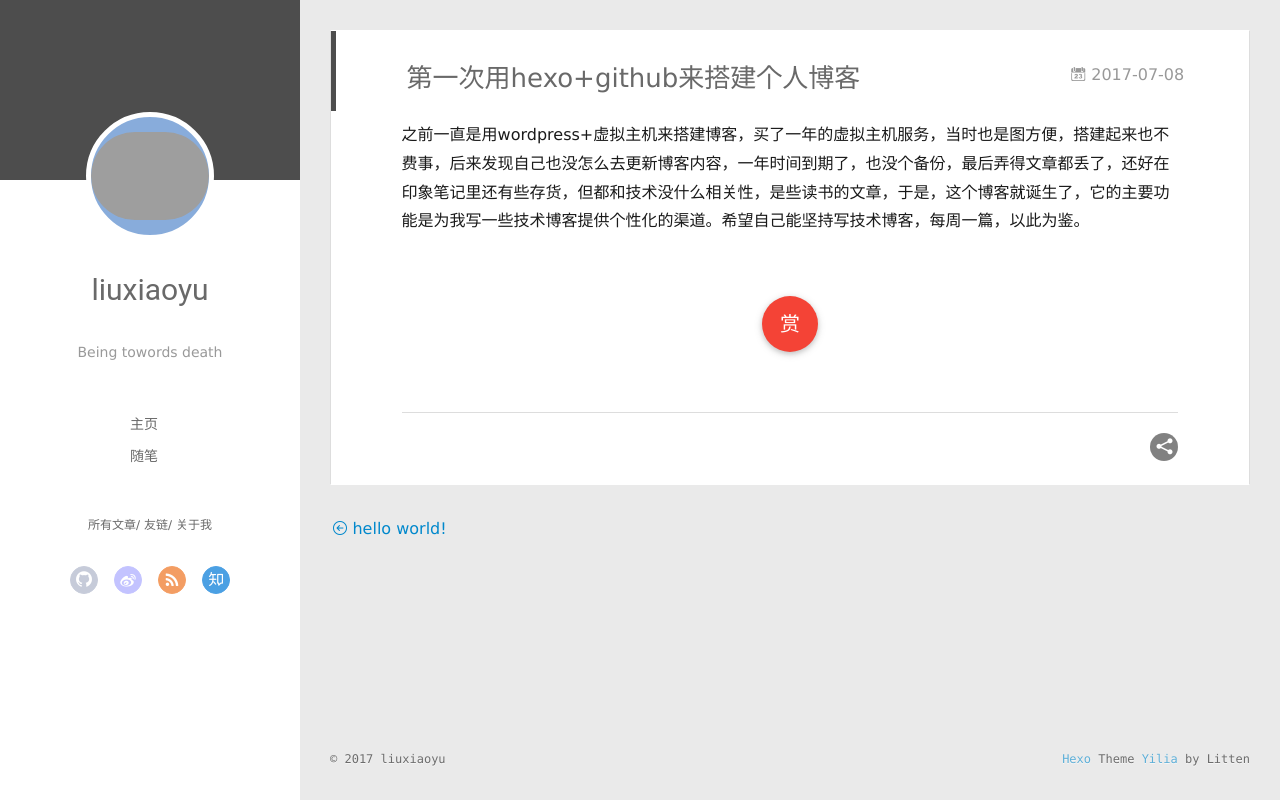
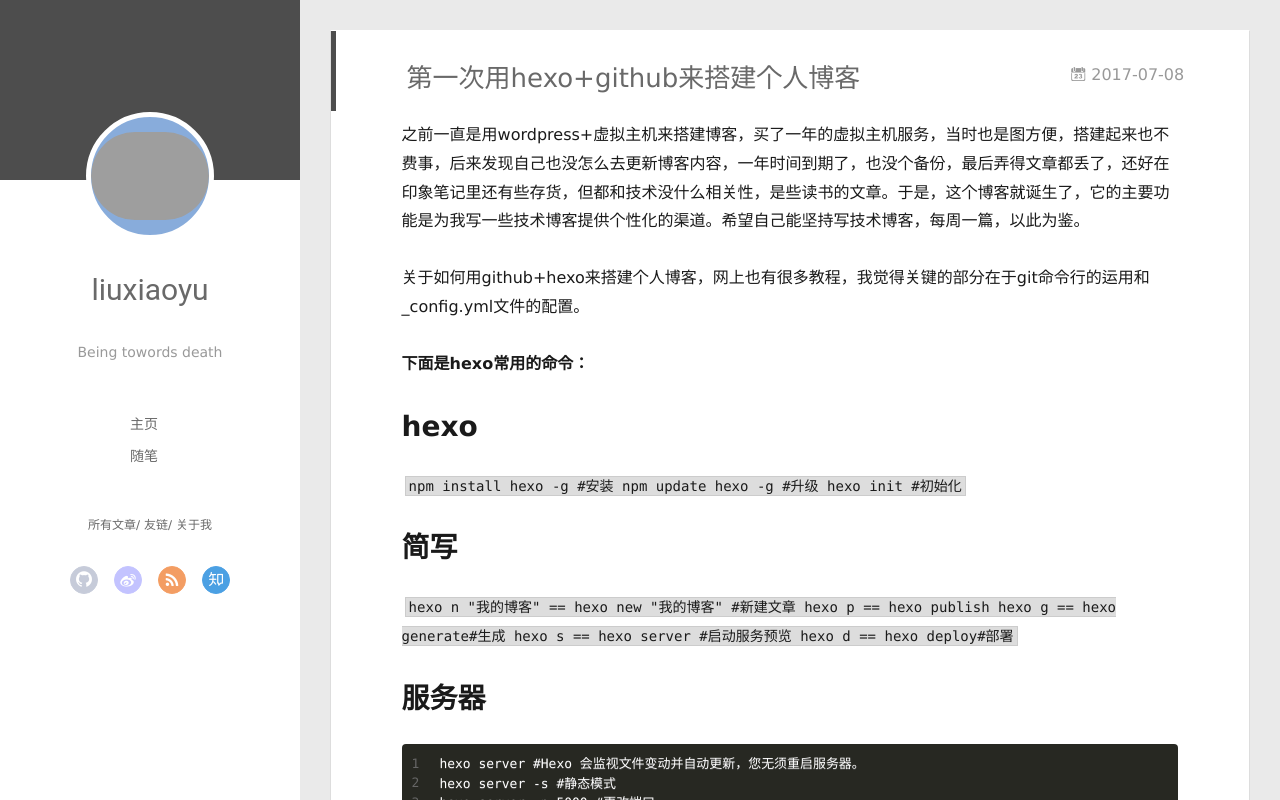
Before and after one commit to liuzhongliu/liuzhongliu.github.io, a plain HTML site: page 2017/07/08/hello-world/index.html in a window 1280 px wide. Drawn offline with Linux system fonts and the light colour scheme; grey boxes are pictures that could not be loaded.

Commit message:
Site updated: 2017-07-09 18:58:41

```diff
--- a/2017/07/08/hello-world/index.html
+++ b/2017/07/08/hello-world/index.html
@@ -8,17 +8,17 @@
   <link rel="dns-prefetch" href="http://liuxiaoyu.cc">
   <title>第一次用hexo+github来搭建个人博客 | 琉小鱼的博客</title>
   <meta name="viewport" content="width=device-width, initial-scale=1, maximum-scale=1">
-  <meta name="description" content="之前一直是用wordpress+虚拟主机来搭建博客，买了一年的虚拟主机服务，当时也是图方便，搭建起来也不费事，后来发现自己也没怎么去更新博客内容，一年时间到期了，也没个备份，最后弄得文章都丢了，还好在印象笔记里还有些存货，但都和技术没什么相关性，是些读书的文章，于是，这个博客就诞生了，它的主要功能是为我写一些技术博客提供个性化的渠道。希望自己能坚持写技术博客，每周一篇，以此为鉴。">
+  <meta name="description" content="之前一直是用wordpress+虚拟主机来搭建博客，买了一年的虚拟主机服务，当时也是图方便，搭建起来也不费事，后来发现自己也没怎么去更新博客内容，一年时间到期了，也没个备份，最后弄得文章都丢了，还好在印象笔记里还有些存货，但都和技术没什么相关性，是些读书的文章。于是，这个博客就诞生了，它的主要功能是为我写一些技术博客提供个性化的渠道。希望自己能坚持写技术博客，每周一篇，以此为鉴。 关于如何用git">
 <meta name="keywords" content="前端，js,jquery,javascript,html5,极客,编程,代码,开源,网站,Developer,Programmer,Coder,Geek,html,css,css3,用户体验">
 <meta property="og:type" content="article">
 <meta property="og:title" content="第一次用hexo+github来搭建个人博客">
 <meta property="og:url" content="http://liuxiaoyu.cc/2017/07/08/hello-world/index.html">
 <meta property="og:site_name" content="琉小鱼的博客">
-<meta property="og:description" content="之前一直是用wordpress+虚拟主机来搭建博客，买了一年的虚拟主机服务，当时也是图方便，搭建起来也不费事，后来发现自己也没怎么去更新博客内容，一年时间到期了，也没个备份，最后弄得文章都丢了，还好在印象笔记里还有些存货，但都和技术没什么相关性，是些读书的文章，于是，这个博客就诞生了，它的主要功能是为我写一些技术博客提供个性化的渠道。希望自己能坚持写技术博客，每周一篇，以此为鉴。">
-<meta property="og:updated_time" content="2017-07-09T07:01:35.153Z">
+<meta property="og:description" content="之前一直是用wordpress+虚拟主机来搭建博客，买了一年的虚拟主机服务，当时也是图方便，搭建起来也不费事，后来发现自己也没怎么去更新博客内容，一年时间到期了，也没个备份，最后弄得文章都丢了，还好在印象笔记里还有些存货，但都和技术没什么相关性，是些读书的文章。于是，这个博客就诞生了，它的主要功能是为我写一些技术博客提供个性化的渠道。希望自己能坚持写技术博客，每周一篇，以此为鉴。 关于如何用git">
+<meta property="og:updated_time" content="2017-07-09T10:58:18.127Z">
 <meta name="twitter:card" content="summary">
 <meta name="twitter:title" content="第一次用hexo+github来搭建个人博客">
-<meta name="twitter:description" content="之前一直是用wordpress+虚拟主机来搭建博客，买了一年的虚拟主机服务，当时也是图方便，搭建起来也不费事，后来发现自己也没怎么去更新博客内容，一年时间到期了，也没个备份，最后弄得文章都丢了，还好在印象笔记里还有些存货，但都和技术没什么相关性，是些读书的文章，于是，这个博客就诞生了，它的主要功能是为我写一些技术博客提供个性化的渠道。希望自己能坚持写技术博客，每周一篇，以此为鉴。">
+<meta name="twitter:description" content="之前一直是用wordpress+虚拟主机来搭建博客，买了一年的虚拟主机服务，当时也是图方便，搭建起来也不费事，后来发现自己也没怎么去更新博客内容，一年时间到期了，也没个备份，最后弄得文章都丢了，还好在印象笔记里还有些存货，但都和技术没什么相关性，是些读书的文章。于是，这个博客就诞生了，它的主要功能是为我写一些技术博客提供个性化的渠道。希望自己能坚持写技术博客，每周一篇，以此为鉴。 关于如何用git">
 
     <link rel="alternative" href="/atom.xml" title="琉小鱼的博客" type="application/atom+xml">
 
@@ -178,7 +178,26 @@
 
     <div class="article-entry" itemprop="articleBody">
 
-        <p>之前一直是用wordpress+虚拟主机来搭建博客，买了一年的虚拟主机服务，当时也是图方便，搭建起来也不费事，后来发现自己也没怎么去更新博客内容，一年时间到期了，也没个备份，最后弄得文章都丢了，还好在印象笔记里还有些存货，但都和技术没什么相关性，是些读书的文章，于是，这个博客就诞生了，它的主要功能是为我写一些技术博客提供个性化的渠道。希望自己能坚持写技术博客，每周一篇，以此为鉴。</p>
+        <p>之前一直是用wordpress+虚拟主机来搭建博客，买了一年的虚拟主机服务，当时也是图方便，搭建起来也不费事，后来发现自己也没怎么去更新博客内容，一年时间到期了，也没个备份，最后弄得文章都丢了，还好在印象笔记里还有些存货，但都和技术没什么相关性，是些读书的文章。于是，这个博客就诞生了，它的主要功能是为我写一些技术博客提供个性化的渠道。希望自己能坚持写技术博客，每周一篇，以此为鉴。</p>
+<p>关于如何用github+hexo来搭建个人博客，网上也有很多教程，我觉得关键的部分在于git命令行的运用和_config.yml文件的配置。</p>
+<p><strong>下面是hexo常用的命令：</strong></p>
+<h1 id="hexo"><a href="#hexo" class="headerlink" title="hexo"></a>hexo</h1><p><code>npm install hexo -g #安装
+npm update hexo -g #升级
+hexo init #初始化</code></p>
+<h1 id="简写"><a href="#简写" class="headerlink" title="简写"></a>简写</h1><p><code>hexo n &quot;我的博客&quot; == hexo new &quot;我的博客&quot; #新建文章
+  hexo p == hexo publish
+  hexo g == hexo generate#生成
+  hexo s == hexo server #启动服务预览
+  hexo d == hexo deploy#部署</code></p>
+<h1 id="服务器"><a href="#服务器" class="headerlink" title="服务器"></a>服务器</h1><figure class="highlight plain"><table><tr><td class="gutter"><pre><div class="line">1</div><div class="line">2</div><div class="line">3</div><div class="line">4</div><div class="line">5</div><div class="line">6</div><div class="line">7</div><div class="line">8</div></pre></td><td class="code"><pre><div class="line">hexo server #Hexo 会监视文件变动并自动更新，您无须重启服务器。</div><div class="line">hexo server -s #静态模式</div><div class="line">hexo server -p 5000 #更改端口</div><div class="line">hexo server -i 192.168.1.1 #自定义 IP</div><div class="line"></div><div class="line">hexo clean #清除缓存 网页正常情况下可以忽略此条命令</div><div class="line">hexo g #生成静态网页</div><div class="line">hexo d #开始部署</div></pre></td></tr></table></figure>
+<h1 id="监视文件变动"><a href="#监视文件变动" class="headerlink" title="监视文件变动"></a>监视文件变动</h1><figure class="highlight plain"><table><tr><td class="gutter"><pre><div class="line">1</div><div class="line">2</div></pre></td><td class="code"><pre><div class="line">hexo generate #使用 Hexo 生成静态文件快速而且简单</div><div class="line">hexo generate --watch #监视文件变动</div></pre></td></tr></table></figure>
+<p>xcode-select: error: tool ‘xcodebuild’ requires Xcode, but active developer directory ‘/Library/Developer/CommandLineTools’ is a command line tools instance</p>
+<p>npm install bcrypt</p>
+<ol>
+<li>RSS不显示<br>安装RSS插件</li>
+</ol>
+<p>npm install hexo-generator-feed –save</p>
+<p>开启RSS功能</p>
 
 
 
--- a/content.json
+++ b/content.json
@@ -1 +1 @@
-[{"title":"hello world!","date":"2017-07-08T11:51:26.000Z","path":"2017/07/08/hello-world-1/","text":"你好，欢迎来到我的技术博客！","tags":[]},{"title":"第一次用hexo+github来搭建个人博客","date":"2017-07-08T11:39:11.863Z","path":"2017/07/08/hello-world/","text":"之前一直是用wordpress+虚拟主机来搭建博客，买了一年的虚拟主机服务，当时也是图方便，搭建起来也不费事，后来发现自己也没怎么去更新博客内容，一年时间到期了，也没个备份，最后弄得文章都丢了，还好在印象笔记里还有些存货，但都和技术没什么相关性，是些读书的文章，于是，这个博客就诞生了，它的主要功能是为我写一些技术博客提供个性化的渠道。希望自己能坚持写技术博客，每周一篇，以此为鉴。","tags":[]}]
+[{"title":"hello world!","date":"2017-07-08T11:51:26.000Z","path":"2017/07/08/hello-world-1/","text":"你好，欢迎来到我的技术博客！","tags":[]},{"title":"第一次用hexo+github来搭建个人博客","date":"2017-07-08T11:39:11.863Z","path":"2017/07/08/hello-world/","text":"之前一直是用wordpress+虚拟主机来搭建博客，买了一年的虚拟主机服务，当时也是图方便，搭建起来也不费事，后来发现自己也没怎么去更新博客内容，一年时间到期了，也没个备份，最后弄得文章都丢了，还好在印象笔记里还有些存货，但都和技术没什么相关性，是些读书的文章。于是，这个博客就诞生了，它的主要功能是为我写一些技术博客提供个性化的渠道。希望自己能坚持写技术博客，每周一篇，以此为鉴。 关于如何用github+hexo来搭建个人博客，网上也有很多教程，我觉得关键的部分在于git命令行的运用和_config.yml文件的配置。 下面是hexo常用的命令： hexonpm install hexo -g #安装 npm update hexo -g #升级 hexo init #初始化 简写hexo n &quot;我的博客&quot; == hexo new &quot;我的博客&quot; #新建文章 hexo p == hexo publish hexo g == hexo generate#生成 hexo s == hexo server #启动服务预览 hexo d == hexo deploy#部署 服务器12345678hexo server #Hexo 会监视文件变动并自动更新，您无须重启服务器。hexo server -s #静态模式hexo server -p 5000 #更改端口hexo server -i 192.168.1.1 #自定义 IPhexo clean #清除缓存 网页正常情况下可以忽略此条命令hexo g #生成静态网页hexo d #开始部署 监视文件变动12hexo generate #使用 Hexo 生成静态文件快速而且简单hexo generate --watch #监视文件变动 xcode-select: error: tool ‘xcodebuild’ requires Xcode, but active developer directory ‘/Library/Developer/CommandLineTools’ is a command line tools instance npm install bcrypt RSS不显示安装RSS插件 npm install hexo-generator-feed –save 开启RSS功能","tags":[]}]
```
Also changed, not shown: index.html (+20 -1 lines).
